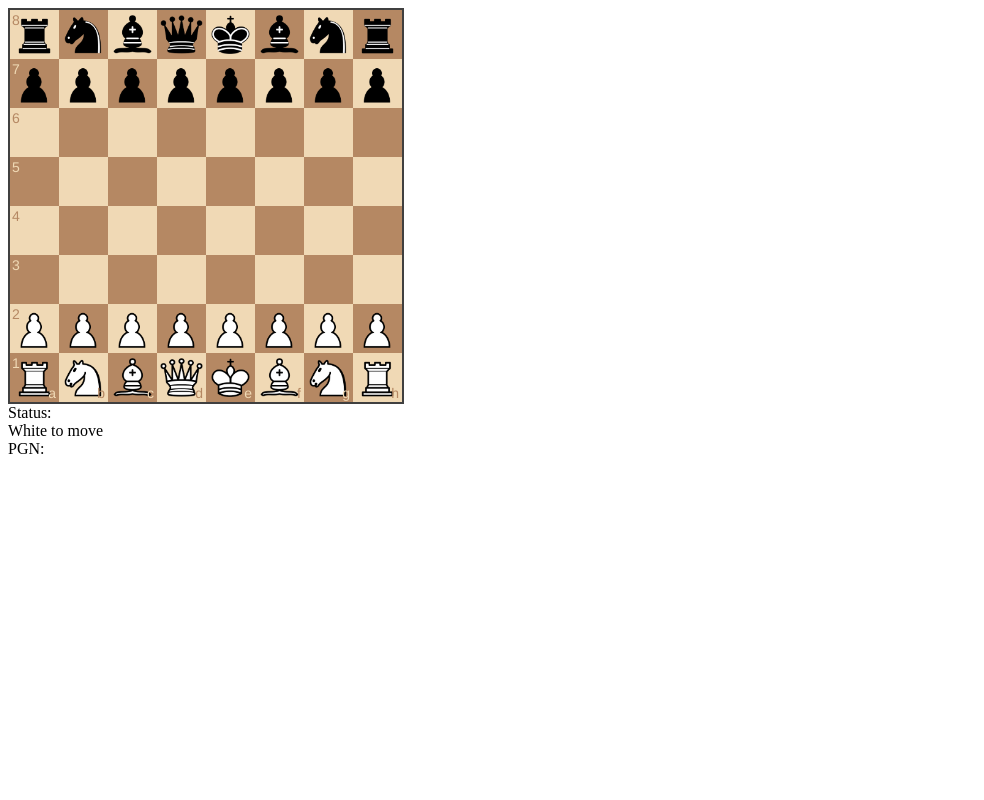
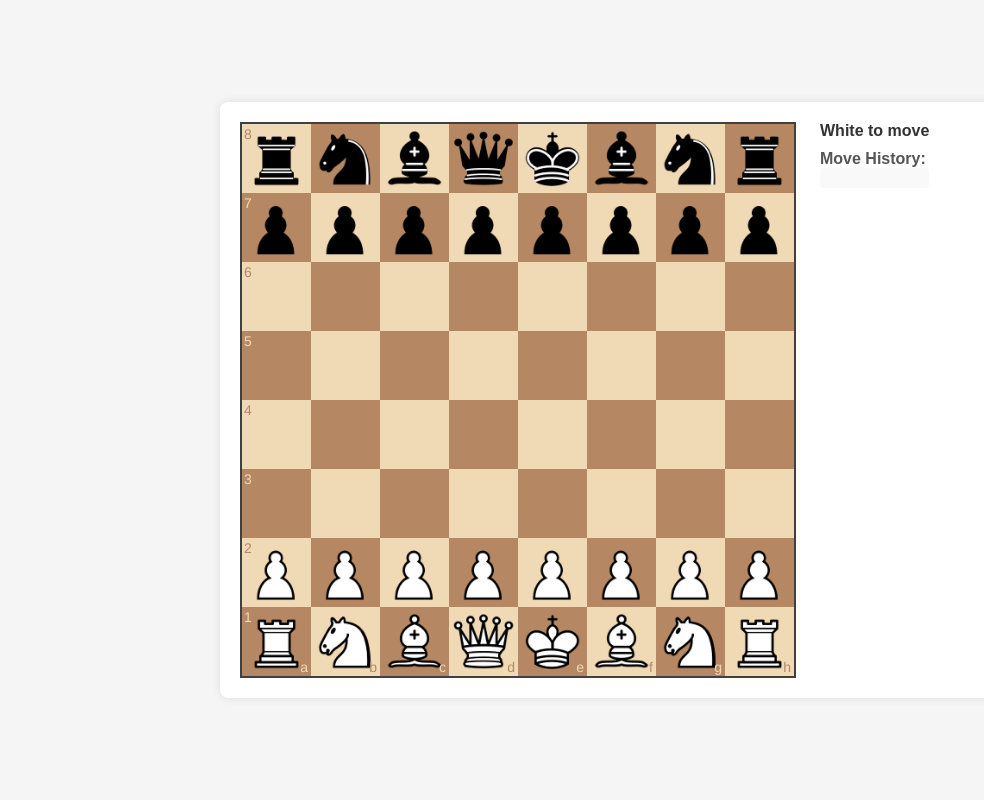
Before and after one commit to tr4c3datr4il/BetterChess-Dot-Com, a Django app: page /one_vs_one in a window 1280 px wide. Shown: the whole page, without its empty margins (0-984 px from the left). Run offline with Django 5.2, Linux system fonts and the light colour scheme; the visitor is signed in with stand-in values (Sample User, id 1); data that the repository does not hold is empty.

Commit message:
update board fontend

```diff
--- a/game/templates/one_vs_one.html
+++ b/game/templates/one_vs_one.html
@@ -2,16 +2,79 @@
 <html lang="en">
 
 <head>
-    <link rel="stylesheet" href="/css/chessboard-1.0.0.min.css" />
+    <meta charset="UTF-8">
+    <meta name="viewport" content="width=device-width, initial-scale=1.0">
+    <title>Chess Board</title>
+    <link rel="stylesheet" href="/css/chessboard-1.0.0.min.css">
+    <style>
+        body {
+            font-family: Arial, sans-serif;
+            display: flex;
+            justify-content: center;
+            align-items: center;
+            height: 100vh;
+            margin: 0;
+            background-color: #f5f5f5;
+        }
+
+        .container {
+            display: flex;
+            flex-direction: row;
+            align-items: flex-start;
+            width: 80%;
+            max-width: 800px;
+            background-color: #ffffff;
+            border-radius: 8px;
+            padding: 20px;
+            box-shadow: 0 0 10px rgba(0, 0, 0, 0.1);
+        }
+
+        #myBoard {
+            width: 70%;
+            max-width: 600px;
+            margin-right: 20px;
+        }
+
+        #status {
+            margin-top: auto;
+            margin-bottom: 10px;
+            font-weight: bold;
+            color: #333;
+        }
+
+        #pgn {
+            flex-grow: 1;
+            /* Allow PGN to take remaining space */
+            overflow-wrap: break-word;
+            background-color: #f9f9f9;
+            padding: 10px;
+            border-radius: 4px;
+            font-family: Intel One Mono, monospace;
+        }
+
+        label {
+            font-weight: bold;
+            margin-bottom: 5px;
+            color: #555;
+            /* Slightly darker label color */
+            text-align: right;
+            /* Align the label to the right */
+        }
+    </style>
 </head>
 
 <body>
 
-    <div id="myBoard" style="width: 400px"></div>
-    <label>Status:</label>
-    <div id="status"></div>
-    <label>PGN:</label>
-    <div id="pgn"></div>
+    <div class="container">
+        <div id="myBoard"></div>
+        <div>
+            <div id="status">Game Status: In Progress</div>
+            <label for="pgn">Move History:</label>
+            <div id="pgn"></div>
+        </div>
+
+
+    </div>
 
     <script src="/js/jquery-3.4.1.min.js"></script>
     <script src="/js/chessboard-1.0.0.min.js"></script>
@@ -19,3 +82,5 @@
     <script src="/js/one_vs_one.js"></script>
 
 </body>
+
+</html>
```
